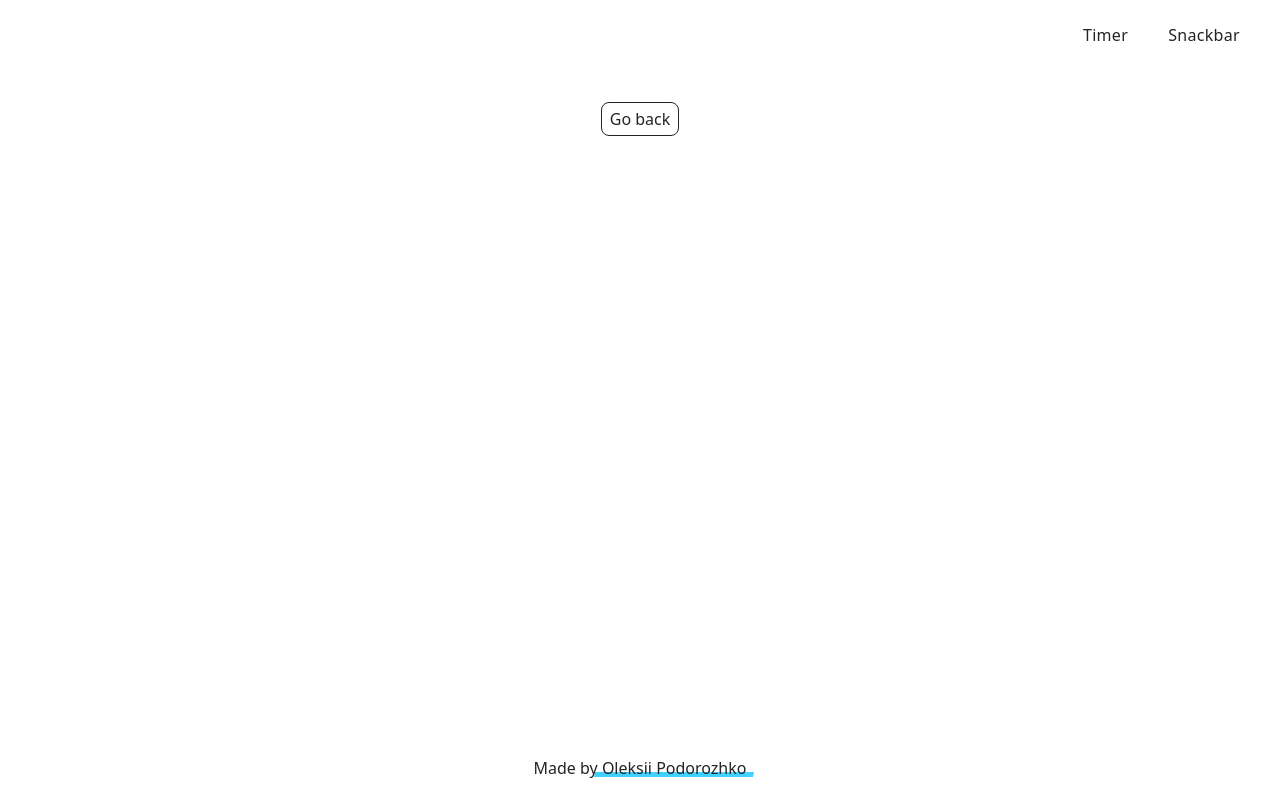
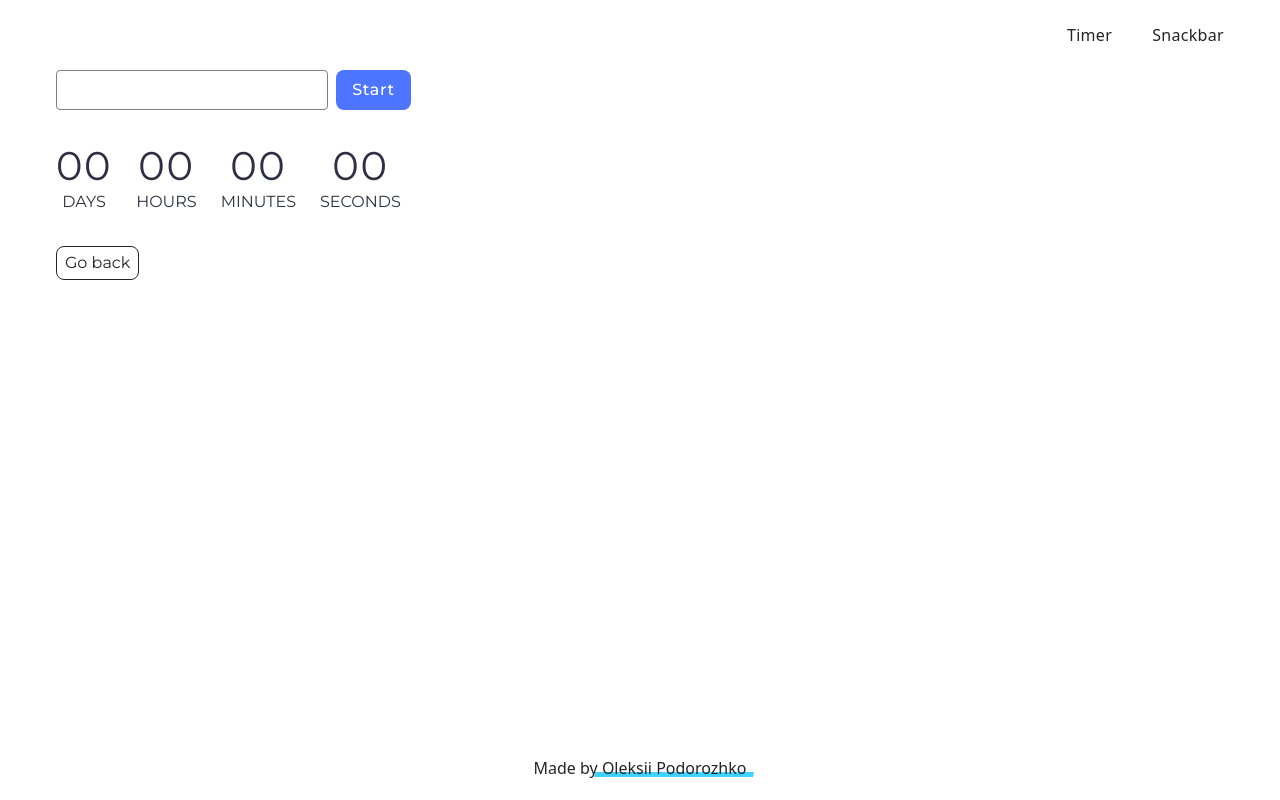
Before and after one commit to OleksiiPodorozhko/goit-js-hw-10, a website built with Vite: page src/1-timer.html in a window 1280 px wide. Built offline with nearby package versions, Linux system fonts and the light colour scheme.

Commit message:
Add styles for Timer

```diff
--- a/src/1-timer.html
+++ b/src/1-timer.html
@@ -1,10 +1,16 @@
-<!DOCTYPE html>
+<!doctype html>
 <html lang="en">
   <head>
     <meta charset="UTF-8" />
     <meta http-equiv="X-UA-Compatible" content="IE=edge" />
     <meta name="viewport" content="width=device-width, initial-scale=1.0" />
     <title>Timer</title>
+    <link rel="preconnect" href="https://fonts.googleapis.com" />
+    <link rel="preconnect" href="https://fonts.gstatic.com" crossorigin />
+    <link
+      href="https://fonts.googleapis.com/css2?family=Montserrat:wght@400;500;600;700&display=swap"
+      rel="stylesheet"
+    />
     <link rel="stylesheet" href="./css/styles.css" />
   </head>
   <body>
@@ -16,6 +22,28 @@
 
     <main>
       <div class="container">
+        <input type="text" id="datetime-picker" /><!--
+        --><button type="button" data-start>Start</button>
+
+        <div class="timer">
+          <div class="field">
+            <span class="value" data-days>00</span>
+            <span class="label">Days</span>
+          </div>
+          <div class="field">
+            <span class="value" data-hours>00</span>
+            <span class="label">Hours</span>
+          </div>
+          <div class="field">
+            <span class="value" data-minutes>00</span>
+            <span class="label">Minutes</span>
+          </div>
+          <div class="field">
+            <span class="value" data-seconds>00</span>
+            <span class="label">Seconds</span>
+          </div>
+        </div>
+
         <load src="./partials/back-link.html" />
       </div>
     </main>
--- /dev/null
+++ b/src/css/1-timer.css
@@ -0,0 +1,97 @@
+main {
+  font-family: 'Montserrat', sans-serif;
+  font-size: 16px;
+}
+
+main:has(.back-link) {
+  text-align: left;
+}
+
+#datetime-picker {
+  vertical-align: middle;
+  width: 272px;
+  height: 40px;
+  margin-right: 8px;
+  border: 1px solid #808080;
+  border-radius: 4px;
+  padding-left: 16px;
+  padding-bottom: 8px;
+  padding-top: 8px;
+  line-height: 1.5;
+  letter-spacing: 0.04em;
+  color: #2e2f42;
+  transition:
+    border-color 250ms cubic-bezier(0.4, 0, 0.2, 1),
+    color 250ms cubic-bezier(0.4, 0, 0.2, 1),
+    background-color 250ms cubic-bezier(0.4, 0, 0.2, 1);
+}
+
+#datetime-picker:focus,
+#datetime-picker:hover {
+  border-color: #000;
+}
+
+#datetime-picker:active {
+  border-color: #4e75ff;
+}
+
+#datetime-picker:disabled {
+  border-color: #808080;
+  color: #808080;
+  background-color: #fafafa;
+}
+
+button[data-start] {
+  vertical-align: middle;
+  width: 75px;
+  height: 40px;
+  font-weight: 500;
+  font-size: 16px;
+  line-height: 1.5;
+  letter-spacing: 0.04em;
+  color: #fff;
+  background-color: #4e75ff;
+  border-radius: 8px;
+  transition:
+    background-color 250ms cubic-bezier(0.4, 0, 0.2, 1),
+    color 250ms cubic-bezier(0.4, 0, 0.2, 1);
+}
+
+button[data-start]:hover,
+button[data-start]:focus {
+  background-color: #6c8cff;
+}
+
+button[data-start]:disabled {
+  background-color: #cfcfcf;
+  color: #989898;
+}
+
+.timer {
+  display: flex;
+  /*justify-content: center;*/
+  align-items: center;
+  gap: 24px;
+  margin-top: 32px;
+}
+
+.field {
+  display: flex;
+  flex-direction: column;
+  /*gap: 8px;*/
+}
+
+.field .value {
+  font-size: 40px;
+  line-height: 1.2;
+  letter-spacing: 0.04em;
+  color: #2e2f42;
+  text-align: center;
+}
+
+.field .label {
+  line-height: 1.5;
+  color: #2e2f42;
+  text-align: center;
+  text-transform: uppercase;
+}
--- a/src/css/reset.css
+++ b/src/css/reset.css
@@ -1,3 +1,11 @@
+html {
+  box-sizing: border-box;
+}
+
+*, *::before, *::after {
+  box-sizing: inherit;
+}
+
 h1,
 h2,
 h3,
@@ -25,6 +33,13 @@
 
 button {
   cursor: pointer;
+  border: none;
+  padding: 0;
+  background-color: transparent;
+  font-family: inherit;
+  font-size: inherit;
+  line-height: inherit;
+  color: inherit;
 }
 
 img {
@@ -32,3 +47,10 @@
   max-width: 100%;
   height: auto;
 }
+
+input[type="text"] {
+  outline: none;
+  font: inherit;
+  color: inherit;
+  line-height: inherit;
+}
--- a/src/css/styles.css
+++ b/src/css/styles.css
@@ -14,3 +14,7 @@
 @import url('./header.css');
 @import url('./back-link.css');
 @import url('./footer.css');
+
+/* Page styles */
+@import url('./1-timer.css');
+@import url('./2-snackbar.css');
```
Also changed, not shown: src/css/2-snackbar.css (added). Lines whose indentation alone changed are shown as unchanged.
